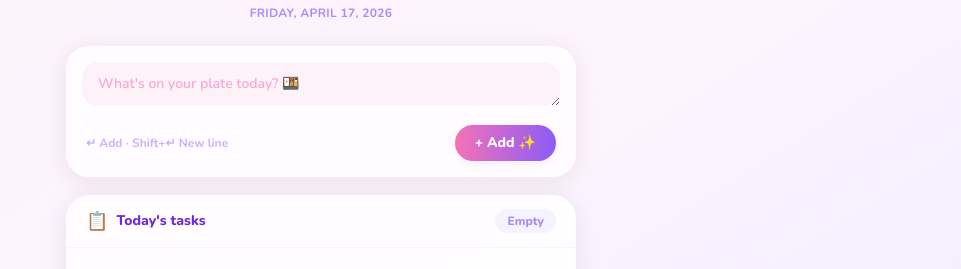
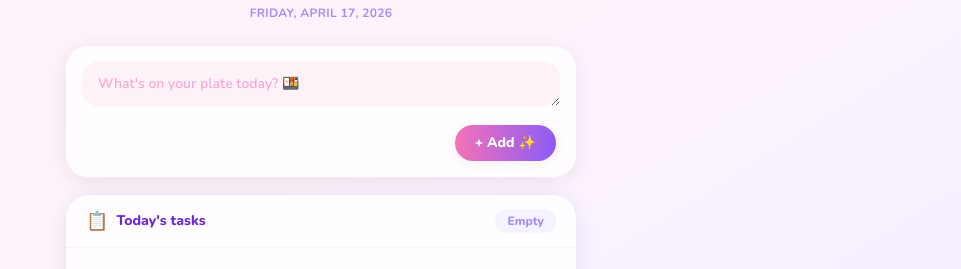
Before and after one commit to JohnlyndelCastillo/daily-planner, a plain HTML site: page index.html in a window 1280 px wide. Shown: the part 119-388 px from the top of the page, without its empty margins (319-1280 px from the left). Drawn offline with nearby package versions, Linux system fonts and the light colour scheme.

Commit message:
add README.md file and remove span label beside add task btn

```diff
--- a/index.html
+++ b/index.html
@@ -56,9 +56,7 @@
         class="w-full text-sm font-semibold text-gray-700 placeholder-pink-300 bg-pink-50 rounded-2xl px-4 py-3 border-0 focus:outline-none focus:ring-2 focus:ring-pink-300 transition-all min-h-[44px]"></textarea>
 
       <div class="flex items-center justify-between mt-3 px-1">
-        <span class="text-xs text-violet-300 font-bold select-none">
-          ↵ Add · Shift+↵ New line
-        </span>
+        <span class="text-xs text-violet-300 font-bold select-none"></span>
 
         <button id="addBtn"
           class="btn-pill bg-gradient-to-r from-pink-400 to-violet-500 text-white text-sm font-extrabold px-5 py-2 rounded-full shadow-soft hover:brightness-110">
```
Also changed, not shown: README.md (added).
